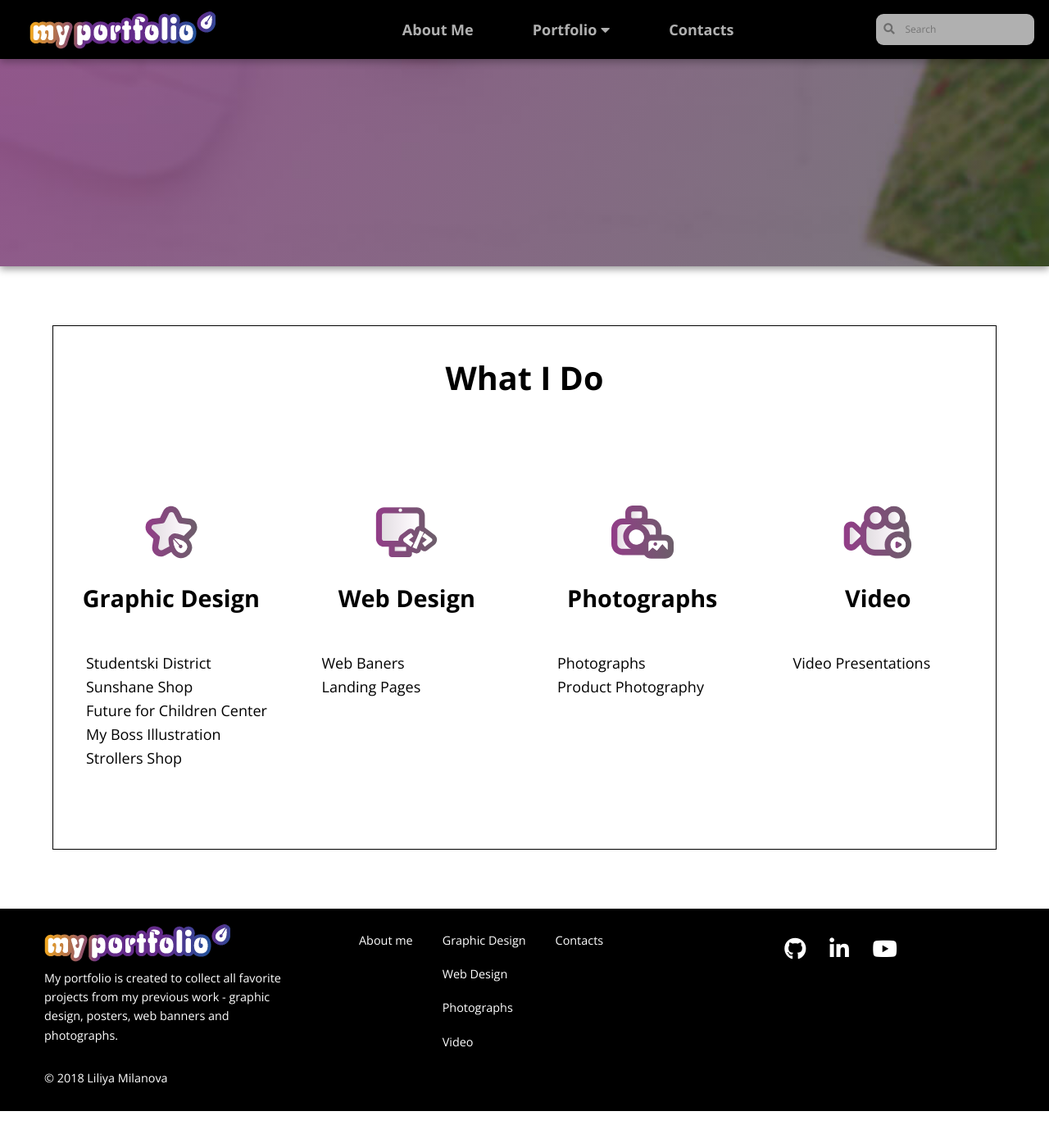
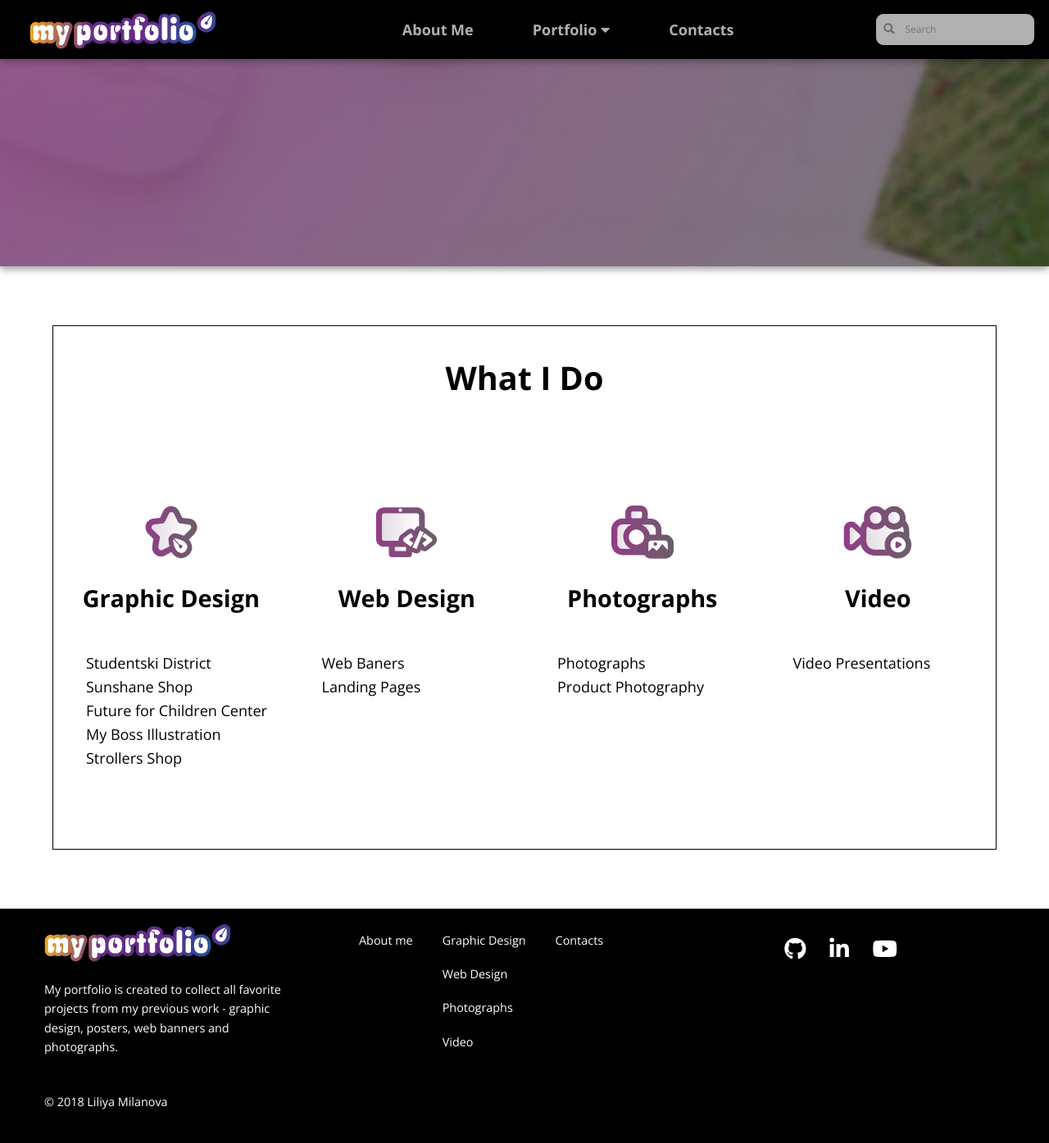
Before and after one commit to LiliyaMilanova/myportfolio, a Jekyll site: the page built from index.html, in a window 1280 px wide and 1400 px high, scrolled down 740 px. Shown: the top 1395 px of the window at 82% size. Built offline with Jekyll 4.4.1, drawn with Linux system fonts in a browser that asks for light colours; nearby versions of some CDN libraries; before the commit the page ends 2096 px from its top, so only the background shows below that.

Commit message:
Update typography.css

```diff
--- a/css/typography.css
+++ b/css/typography.css
@@ -26,9 +26,10 @@
 }
 
 p {
+    font-weight: normal;
+    padding-bottom: 1.618rem;
+    color: rgb(105, 115, 125)
     margin: 0;
-    padding-bottom: 1.618rem;
-    color: rgb(50, 50, 50);
 }
 
 @media screen and (min-width: 800px) { html {font-size: 16px; }}
```
